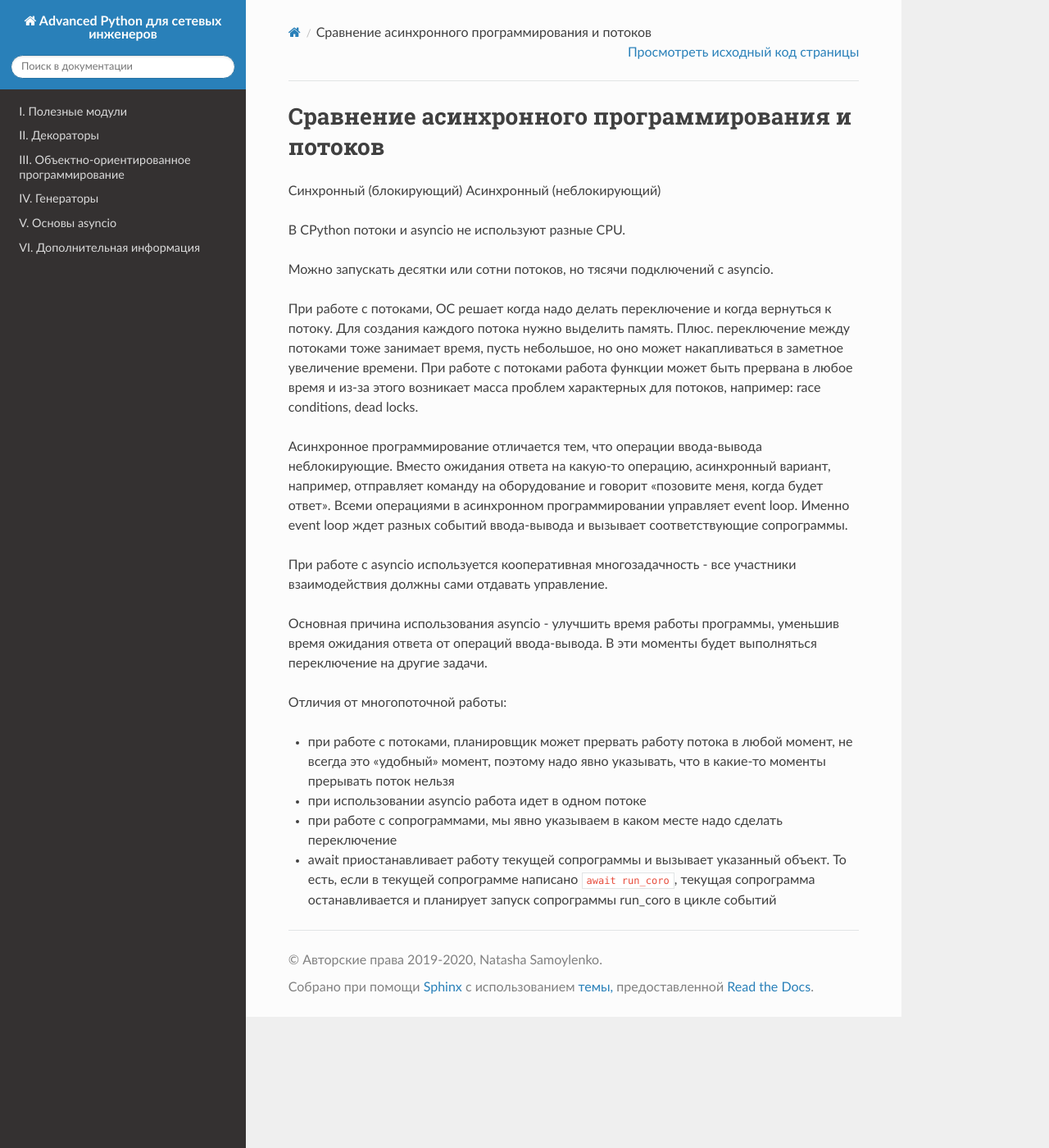
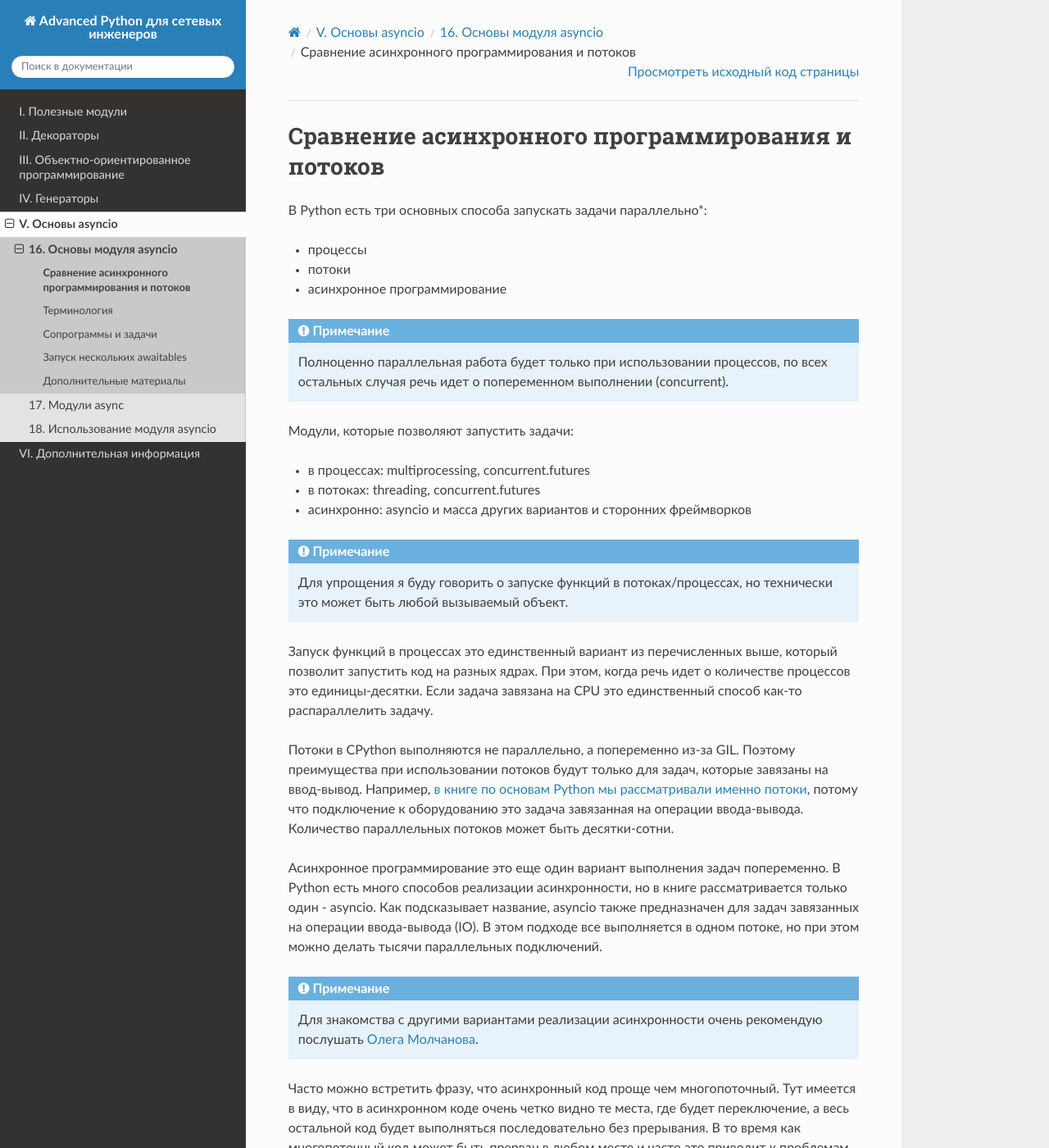
Before and after one commit to natenka/advpyneng-book, a Sphinx documentation site: the page built from docs/source/book/16_asyncio_basics/asyncio_vs_threads.rst, in a window 1280 px wide and 1400 px high. Shown: the whole window at 82% size. Built offline with Sphinx 7.4.7 and the Read the Docs theme 2.0.0, drawn with Linux system fonts in a browser that asks for light colours; pages that are not in the unit, such as notebooks, are missing from menus; some of the changed text lies outside the part shown.

Commit message:
update asyncio basics

```diff
--- a/docs/source/book/16_asyncio_basics/asyncio_vs_threads.rst
+++ b/docs/source/book/16_asyncio_basics/asyncio_vs_threads.rst
@@ -1,42 +1,59 @@
 Сравнение асинхронного программирования и потоков
 =================================================
 
+В Python есть три основных способа запускать задачи параллельно*:
 
-Синхронный (блокирующий)
-Асинхронный (неблокирующий)
-
-В CPython потоки и asyncio не используют разные CPU.
-
-Можно запускать десятки или сотни потоков, но тясячи подключений с asyncio.
+* процессы
+* потоки
+* асинхронное программирование
 
 
-При работе с потоками, ОС решает когда надо делать переключение и когда вернуться
-к потоку. Для создания каждого потока нужно выделить память. Плюс. переключение между
-потоками тоже занимает время, пусть небольшое, но оно может накапливаться в заметное увеличение времени.
-При работе с потоками работа функции может быть прервана в любое время и из-за
-этого возникает масса проблем характерных для потоков, например: race conditions, dead locks.
+.. note::
 
-Асинхронное программирование отличается тем, что операции ввода-вывода неблокирующие.
-Вместо ожидания ответа на какую-то операцию, асинхронный вариант, например,
-отправляет команду на оборудование и говорит "позовите меня, когда будет ответ".
-Всеми операциями в асинхронном программировании управляет event loop. Именно
-event loop ждет разных событий ввода-вывода и вызывает соответствующие сопрограммы.
+    Полноценно параллельная работа будет только при использовании процессов,
+    по всех остальных случая речь идет о попеременном выполнении (concurrent).
 
-При работе с asyncio используется кооперативная многозадачность - все участники
-взаимодействия должны сами отдавать управление.
+Модули, которые позволяют запустить задачи:
+
+* в процессах: multiprocessing, concurrent.futures
+* в потоках: threading, concurrent.futures
+* асинхронно: asyncio и масса других вариантов и сторонних фреймворков
 
 
-Основная причина использования asyncio - улучшить время работы программы, уменьшив
-время ожидания ответа от операций ввода-вывода. В эти моменты будет выполняться
-переключение на другие задачи.
+.. note::
 
-Отличия от многопоточной работы:
+    Для упрощения я буду говорить о запуске функций в потоках/процессах, но
+    технически это может быть любой вызываемый объект.
 
-* при работе с потоками, планировщик может прервать работу потока в любой момент,
-  не всегда это "удобный" момент, поэтому надо явно указывать, что в какие-то моменты
-  прерывать поток нельзя
-* при использовании asyncio работа идет в одном потоке
-* при работе с сопрограммами, мы явно указываем в каком месте надо сделать переключение
-* await приостанавливает работу текущей сопрограммы и вызывает указанный объект.
-  То есть, если в текущей сопрограмме написано ``await run_coro``, текущая сопрограмма
-  останавливается и планирует запуск сопрограммы run_coro в цикле событий
+Запуск функций в процессах это единственный вариант из перечисленных выше,
+который позволит запустить код на разных ядрах. При этом, когда речь идет
+о количестве процессов это единицы-десятки. Если задача завязана на CPU
+это единственный способ как-то распараллелить задачу.
+
+Потоки в CPython выполняются не параллельно, а попеременно из-за GIL.
+Поэтому преимущества при использовании потоков будут только для задач,
+которые завязаны на ввод-вывод. Например,
+`в книге по основам Python мы рассматривали именно потоки <https://pyneng.readthedocs.io/ru/latest/book/19_concurrent_connections/index.html>`__,
+потому что подключение к оборудованию это задача завязанная на операции ввода-вывода.
+Количество параллельных потоков может быть десятки-сотни.
+
+Асинхронное программирование это еще один вариант выполнения задач попеременно.
+В Python есть много способов реализации асинхронности, но в книге рассматривается
+только один - asyncio. Как подсказывает название, asyncio также предназначен
+для задач завязанных на операции ввода-вывода (IO). В этом подходе все выполняется
+в одном потоке, но при этом можно делать тысячи параллельных подключений.
+
+.. note::
+
+    Для знакомства с другими вариантами реализации асинхронности очень рекомендую
+    послушать `Олега Молчанова <https://youtube.com/playlist?list=PLlWXhlUMyooawilqK4lPXRvxtbYiw34S8>`__.
+
+
+Часто можно встретить фразу, что асинхронный код проще чем многопоточный. Тут имеется
+в виду, что в асинхронном коде очень четко видно те места, где будет переключение, а
+весь остальной код будет выполняться последовательно без прерывания. В то время как
+многопоточный код может быть прерван в любом месте и часто это приводит к проблемам.
+
+При этом разобраться с тем как работает asyncio совсем не просто. К тому же, в большинстве
+случаев не получится использовать уже известные модули, например, paramiko, а вместо
+них надо будет использовать асинхронный аналог.
--- a/docs/source/book/16_asyncio_basics/further_reading.rst
+++ b/docs/source/book/16_asyncio_basics/further_reading.rst
@@ -8,3 +8,5 @@
 Статьи:
 
 * `Overview of Async IO in Python 3.7 <https://stackabuse.com/overview-of-async-io-in-python-3-7/>`__. `Перевод статьи <https://webdevblog.ru/obzor-async-io-v-python-3-7/>`__
+* `Asynchronous Python <https://medium.com/@nhumrich/asynchronous-python-45df84b82434>`__, `Вторая часть <https://medium.com/@nhumrich/async-through-the-looking-glass-d69a0a88b661>`__ - статья о том зачем asyncio нужен, чем отличается от потоков и немного истории
+* `Относительно простое объяснение зачем нужен asyncio <https://www.reddit.com/r/learnpython/comments/5qwm5h/asyncio_for_dummies/dd432ke/>`__
--- a/docs/source/book/16_asyncio_basics/index.rst
+++ b/docs/source/book/16_asyncio_basics/index.rst
@@ -20,6 +20,7 @@
 .. toctree::
    :maxdepth: 1
 
+   asyncio_vs_threads
    terms
    basics
    run_awaitables
```
Also changed, not shown: docs/source/book/16_asyncio_basics/draft_notes.rst (added, +38 -0 lines).
